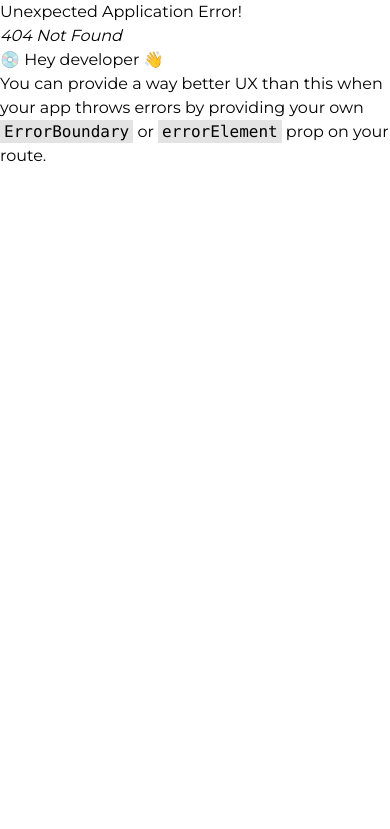
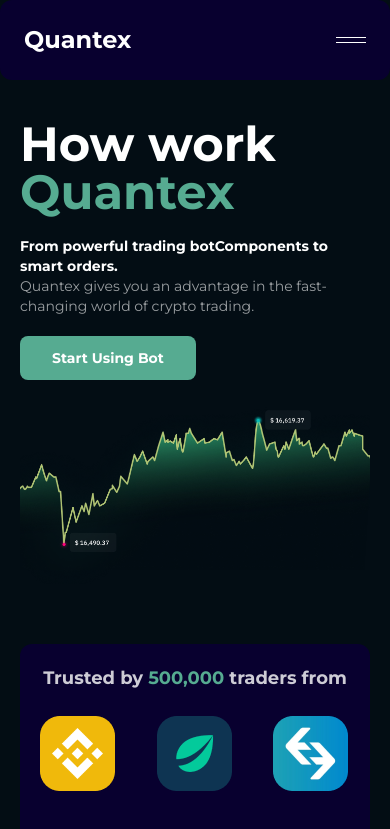
Before and after one commit to Andarov/quantex, a React (Vite) app: page /how-it-work in a window 390 px wide. Before the commit this address had no page. Shown: the top 829 px of the page. Built offline with nearby package versions, Linux system fonts and the light colour scheme.

Commit message:
Add how to work page with responsive styles

```diff
--- a/src/App.jsx
+++ b/src/App.jsx
@@ -2,6 +2,7 @@ import React from 'react'
 import { Route, createBrowserRouter, createRoutesFromElements, RouterProvider } from 'react-router-dom'
 import MainLayout from './layout/MainLayout'
 import About from './pages/About'
+import Bot from './pages/Bot'
 import Contact from './pages/Contact'
 import Home from './pages/Home'
 import News from './pages/News'
@@ -14,6 +15,7 @@ const App = () => {
           <Route path='/' element={<Home/>} />
           <Route path='/news' element={<News/>} />
           <Route path='/about' element={<About/>} />
+          <Route path='/how-it-work' element={<Bot/>} />
           <Route path='/contact' element={<Contact/>} />
       </Route>
     )
--- /dev/null
+++ b/src/components/BotComponent.jsx
@@ -0,0 +1,25 @@
+import React from 'react'
+import { Link } from 'react-router-dom'
+import degree from '../img/degree.png'
+
+const BotComponent = () => {
+  return (
+    <div className='grid grid-cols-1 gap-3 items-center pt-10 pb-10 lg:grid-cols-2 xl:pb-20'>
+        <div className='space-y-5'>
+            <h1 className='text-5xl font-bold md:text-6xl lg:text-7xl'>How work <br /> <span className='text-light-green'>Quantex</span></h1>
+            <p className='text-sm sm:text-base'>
+                <strong>From powerful trading botComponents to smart orders.</strong><br />
+                <span className='text-white/60'>Quantex gives you an advantage in the fast-changing world of crypto trading.</span>
+            </p>
+            <div className='flex items-center text-sm space-x-3 sm:text-base'>
+                <a className='px-8 py-3 bg-light-green rounded-lg font-semibold' href='#'>Start Using Bot</a>
+            </div>
+        </div>
+        <div>
+            <img src={degree} alt="degree trading" />
+        </div>
+    </div>
+  )
+}
+
+export default BotComponent
--- a/src/components/Header.jsx
+++ b/src/components/Header.jsx
@@ -94,7 +94,7 @@ const Header = () => {
 
             <NavLink
               className="capitalize inline-flex items-center space-x-2 font-medium text-sm"
-              to=""
+              to="/how-it-work"
             >
               <svg
                 xmlns="http://www.w3.org/2000/svg"
--- /dev/null
+++ b/src/pages/Bot.jsx
@@ -0,0 +1,18 @@
+import React from 'react'
+import BotComponent from '../components/BotComponent'
+import Investment from '../components/Investment'
+import MainFaq from '../components/MainFaq'
+import Trusted from '../components/Trusted'
+
+const Bot = () => {
+  return (
+    <>
+        <BotComponent/>
+        <Trusted/>
+        <Investment/>
+        <MainFaq/>
+    </>
+  )
+}
+
+export default Bot
```
